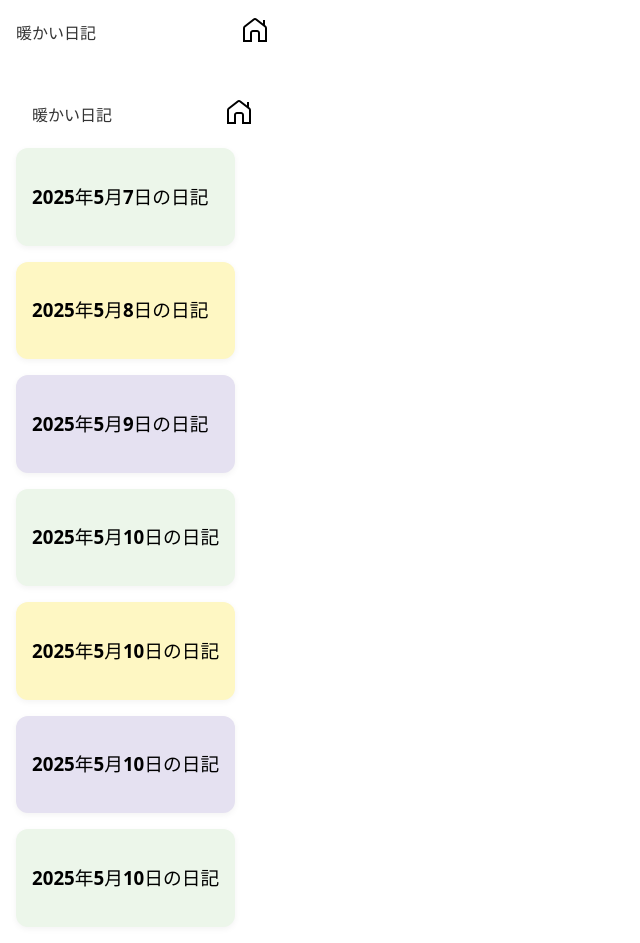
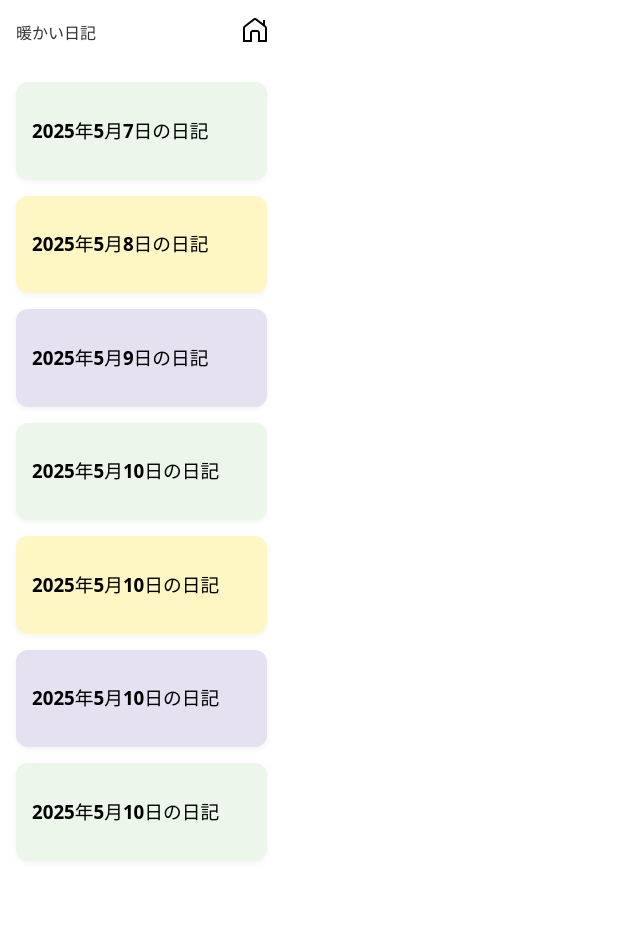
Before and after one commit to Mosic-asia/Project-kiokuSupportService-react-repo, a React app in the folder nikki-ai-project/: page /journal-list in a window 1280 px wide. Shown: the whole page, without its empty margins (0-640 px from the left). After the commit the page ends 898 px from the top, so only its background shows below. Built offline with nearby package versions, Linux system fonts and the light colour scheme; the HTML template or start-up script is replaced by a standard one.

Commit message:
💄 Update width
updated width with 100%

```diff
--- a/nikki-ai-project/src/routes/JournalList.jsx
+++ b/nikki-ai-project/src/routes/JournalList.jsx
@@ -1,4 +1,3 @@
-import Header from '../components/Header';
 import DiaryCard from '../components/DiaryCard';
 import '../styles/JournalList.css';
 
@@ -39,13 +38,13 @@ function JournalList() {
 
   return (
     <div className="journal-list-page">
-      <Header />
       <div className="diary-list-box">
         {diaryData.map((entry, index) => (
           <DiaryCard
             key={index}
             {...entry}
             backgroundColor={pastelColors[index % pastelColors.length]}
+            onClick={() => navigateToDetail(diary)}
           />
         ))}
       </div>
--- a/nikki-ai-project/src/styles/JournalList.css
+++ b/nikki-ai-project/src/styles/JournalList.css
@@ -2,6 +2,7 @@
     background-color: #ffffff;
     min-height: 100vh;
     padding: 16px;
+    width: 100%;
 }
 
 .diary-list-box {
```
